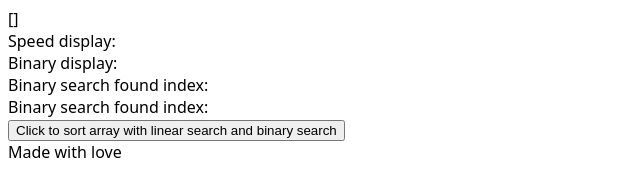
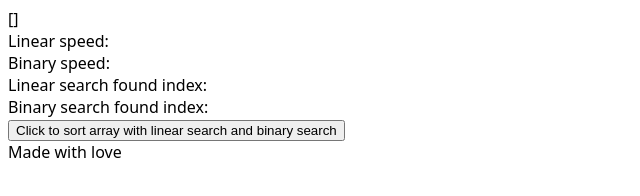
Before and after one commit to OptimisticTrousers/algorithms-401, a plain HTML site: page search-algorithm-comparison/index.html in a window 1280 px wide. Shown: the full height of the page, 0-640 px from the left. Drawn offline with Linux system fonts and the light colour scheme.

Commit message:
Speed comparison

```diff
--- a/search-algorithm-comparison/index.html
+++ b/search-algorithm-comparison/index.html
@@ -11,9 +11,9 @@
   <body>
     <main class="main">
       <div class="main__display">[]</div>
-      <div class="main__linear">Speed display: </div>
-      <div class="main__binary">Binary display: </div>
-      <div class="main__linear-index">Binary search found index: </div>
+      <div class="main__linear">Linear speed: </div>
+      <div class="main__binary">Binary speed: </div>
+      <div class="main__linear-index">Linear search found index: </div>
       <div class="main__binary-index">Binary search found index: </div>
       <button class="main__button">Click to sort array with linear search and binary search</button>
     </main>
```
